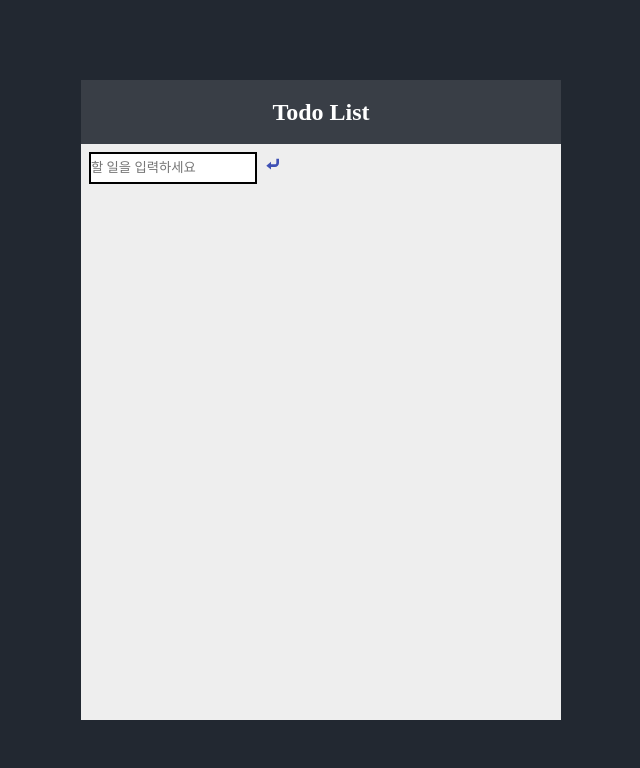
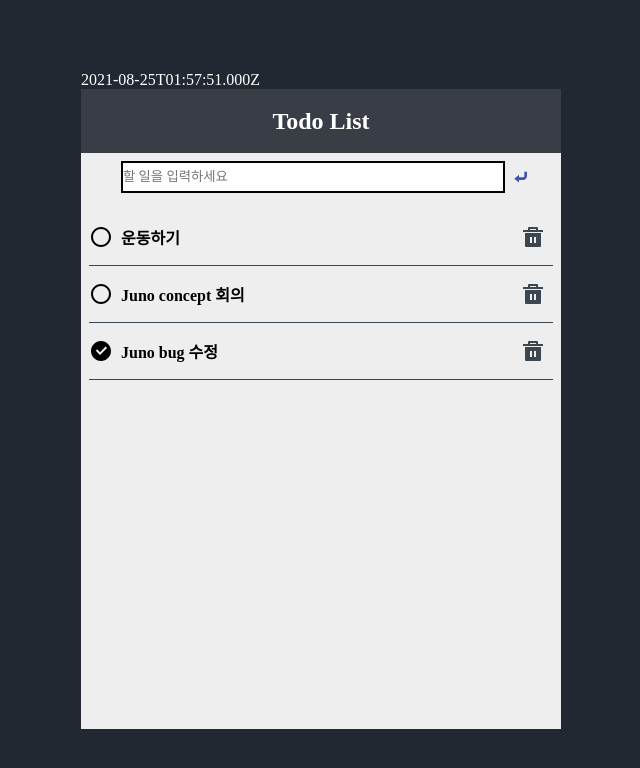
Before and after one commit to yurim22/react-todo-list, a React (Create React App) app: page / in a window 1280 px wide. Shown: the top 768 px of the page, without its empty margins (319-959 px from the left). Built offline with nearby package versions, Linux system fonts and the light colour scheme; a web font is replaced by a local one.

Commit message:
feat: mark up 완성

```diff
--- a/src/App.tsx
+++ b/src/App.tsx
@@ -1,5 +1,6 @@
 import React from "react";
 import "./App.css";
+import Clock from "./components/Common/Clock";
 import GlobalStyle from "./components/Common/GlobalStyle";
 import TodoTemplate from "./components/TodoTemplate/TodoTemplate";
 
@@ -7,6 +8,7 @@ const App: React.FC = () => {
   return (
     <>
       <GlobalStyle />
+      <Clock />
       <TodoTemplate></TodoTemplate>
     </>
   );
--- /dev/null
+++ b/src/components/Common/Clock.tsx
@@ -0,0 +1,22 @@
+import styled from "@emotion/styled";
+
+const Container = styled.div`
+  width: 30rem;
+  height: 40rem;
+  background-color: #EEEEEE;
+`;
+
+const DateNtime = styled.div`
+    color: white;
+`
+
+const Clock: React.FC = () => {
+    const today = new Date()
+    console.log(today.toISOString());
+    return (
+        <DateNtime>{today.toISOString()}</DateNtime>
+
+    );
+};
+
+export default Clock;
--- a/src/components/Common/InputBox.tsx
+++ b/src/components/Common/InputBox.tsx
@@ -8,16 +8,23 @@ export const InputBox: React.FC<ButtonProps> = (props) => {
   //   const { color, onClick, children, ...restProps } = props;
 
   return (
-      <>
-        <StyledInputBox placeholder="할 일을 입력하세요">
-        </StyledInputBox>
-        <FcDownLeft />
-    </>
+    <Container>
+      <StyledInputBox placeholder="할 일을 입력하세요">
+      </StyledInputBox>
+      <FcDownLeft />
+    </Container>
   );
 };
 
+const Container = styled.div`
+  display: flex;
+  justify-content: center;
+  align-items: center;
+`
 const StyledInputBox = styled.input<ButtonProps>`
   height: 2rem;
   border: 2px solid;
   margin: 0.5rem;
+  width: 80%;
+  font-weight: 500;
 `;
--- /dev/null
+++ b/src/components/TodoItem/TodoItem.tsx
@@ -0,0 +1,63 @@
+import styled from "@emotion/styled";
+import { RiCheckboxBlankCircleLine, RiCheckboxCircleFill, RiDeleteBin5Fill } from "react-icons/ri";
+
+interface TodoItemProps {
+    todo: TodoProps;
+}
+
+interface TodoProps {
+    id: number;
+    text: string;
+    checked: boolean;
+}
+
+const TodoItem: React.FC<TodoItemProps> = (props) => {
+    const {todo} = props;
+    console.log(todo);
+    return(
+        <TodoItemContainer>
+            <CheckboxIcon>
+                {todo.checked? <RiCheckboxCircleFill /> : <RiCheckboxBlankCircleLine />}
+            </CheckboxIcon>
+            <TextBox>{todo.text}</TextBox>
+            <DeleteIcon><RiDeleteBin5Fill /></DeleteIcon>
+        </TodoItemContainer>
+    )
+}
+
+export default TodoItem;
+
+const TodoItemContainer = styled.div`
+    display: flex;
+    align-items: center;
+    margin: 1rem 0;
+    padding-bottom: 1rem;
+    border-bottom: 1px solid #3A4750;
+`
+
+const CheckboxIcon = styled.div`
+    cursor: pointer;
+    display: flex;
+    align-items: center;
+    svg {
+        font-size: 1.5rem;
+    }
+    margin-right: 0.5rem;
+`
+
+const DeleteIcon = styled.div`
+    float: right;
+    svg {
+        font-size: 1.5rem;
+        color: #3A4750;
+    }
+    display: flex;
+    align-items: center;
+    flex: 1;
+    justify-content: flex-end;
+    margin-right: 0.5rem;
+`
+
+const TextBox = styled.div`
+    font-weight: 700;
+`
--- /dev/null
+++ b/src/components/TodoList/TodoList.tsx
@@ -0,0 +1,32 @@
+import React from 'react';
+import styled from '@emotion/styled';
+import TodoItem from '../TodoItem/TodoItem';
+
+interface TodoListProps {
+    todos: TodoProps[];
+}
+
+interface TodoProps {
+    id: number;
+    text: string;
+    checked: boolean;
+}
+
+const TodoList: React.FC<TodoListProps> = (props) => {
+    const { todos } = props
+    console.log(todos)
+    return (
+        <TodoListContainer>
+            {todos.map(todo =>
+                <TodoItem todo={todo}></TodoItem>
+            )}
+        </TodoListContainer>
+    )
+}
+
+export default TodoList;
+
+const TodoListContainer = styled.div`
+    flex: 1;
+    padding: 0.5rem;
+`
--- /dev/null
+++ b/src/components/TodoList/index.ts
@@ -0,0 +1 @@
+export { default as TodoList } from './TodoList';
--- a/src/components/TodoTemplate/TodoTemplate.tsx
+++ b/src/components/TodoTemplate/TodoTemplate.tsx
@@ -1,19 +1,28 @@
 import styled from "@emotion/styled";
+import { useState } from "react";
 import { InputBox } from "../Common/InputBox";
 import { TodoHead } from "../TodoHead";
+import { TodoList } from "../TodoList";
+
+
+const TodoTemplate: React.FC = () => {
+  const [todos, setTodos] = useState([
+    {id: 1, text: '운동하기', checked: false},
+    {id: 2, text: 'Juno concept 회의', checked: false},
+    {id: 3, text: 'Juno bug 수정', checked: true},
+  ])
+  return (
+    <Container>
+        <TodoHead />
+        <InputBox />
+        <TodoList todos={todos}/>
+    </Container>);
+};
+
+export default TodoTemplate;
 
 const Container = styled.div`
   width: 30rem;
   height: 40rem;
   background-color: #EEEEEE;
 `;
-
-const TodoTemplate: React.FC = () => {
-  return (
-    <Container>
-        <TodoHead />
-        <InputBox />
-    </Container>);
-};
-
-export default TodoTemplate;
```
Also changed, not shown: 2 other files (tests, documents, lock files or other folders).
